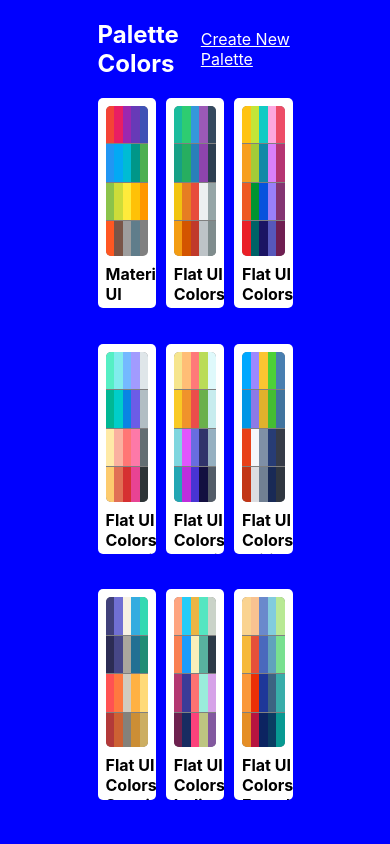
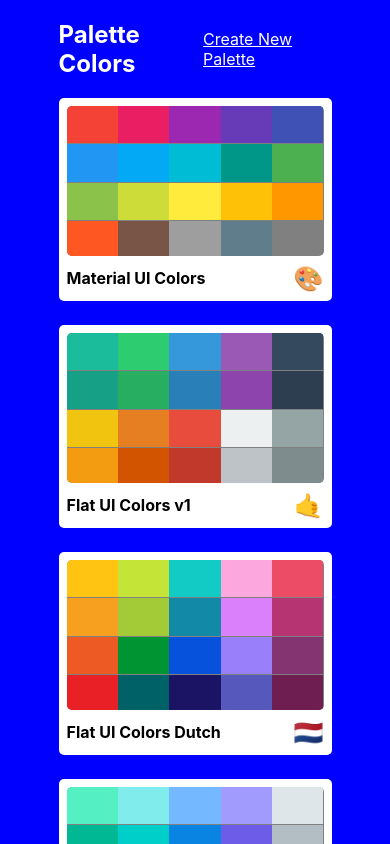
Before and after one commit to spencerhaugh/color-project, a React (Create React App) app: page / in a window 390 px wide. Shown: the top 844 px of the page. Built offline with nearby package versions, Linux system fonts and the light colour scheme.

Commit message:
make PaletteList responsive

```diff
--- a/src/styles/PaletteListStyles.js
+++ b/src/styles/PaletteListStyles.js
@@ -1,3 +1,5 @@
+import sizes from './mediaSizes';
+
 export default {
     root: {
         backgroundColor: "blue",
@@ -11,7 +13,13 @@
         display: "flex",
         alignItems: "flex-start",
         flexDirection: "column",
-        flexWrap: "wrap"
+        flexWrap: "wrap",
+        [sizes.down("xl")]: {
+            width: "60%"
+        },
+        [sizes.down("xl")]: {
+            width: "70%"
+        },
     },
     nav: {
         display: "flex",
@@ -28,6 +36,14 @@
         width: "100%",
         display: "grid",
         gridTemplateColumns: "repeat(3, 30%)",
-        gridGap: "5%"
+        gridGap: "2.5rem",
+        [sizes.down("md")]: {
+            gridTemplateColumns: "repeat(2, 50%)",
+            gridGap: "1.5rem",
+        },
+        [sizes.down("xs")]: {
+            gridTemplateColumns: "repeat(1, 100%)",
+            gridGap: "1.5rem",
+        },
     }
 };
--- a/src/styles/mediaSizes.js
+++ b/src/styles/mediaSizes.js
@@ -22,7 +22,8 @@
             xs: "576px",
             sm: "768px",
             md: "992px",
-            lg: "1200px"
+            lg: "1200px",
+            xl: "1500px"
         }
         return `@media(max-width: ${sizes[size]})`
     }
```
